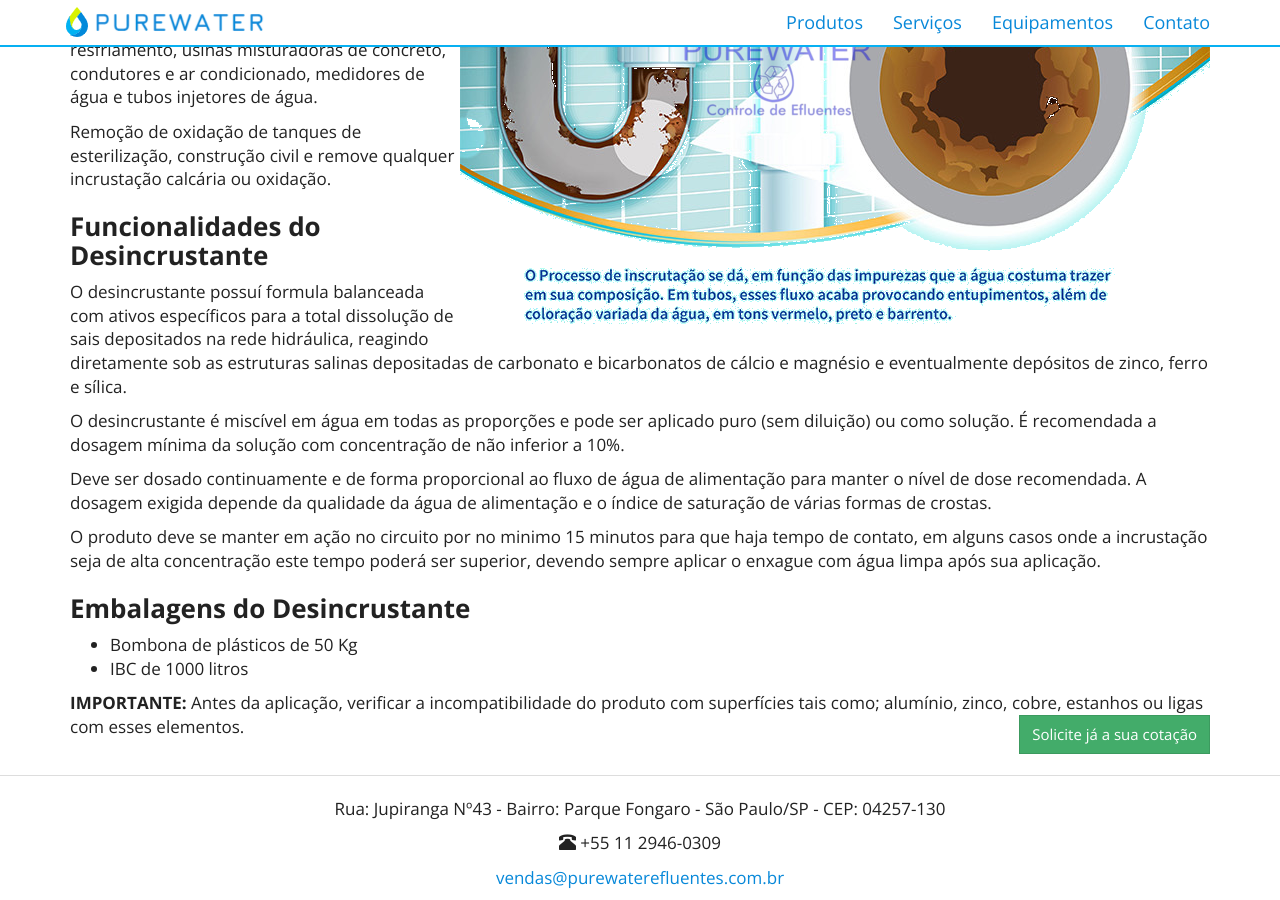
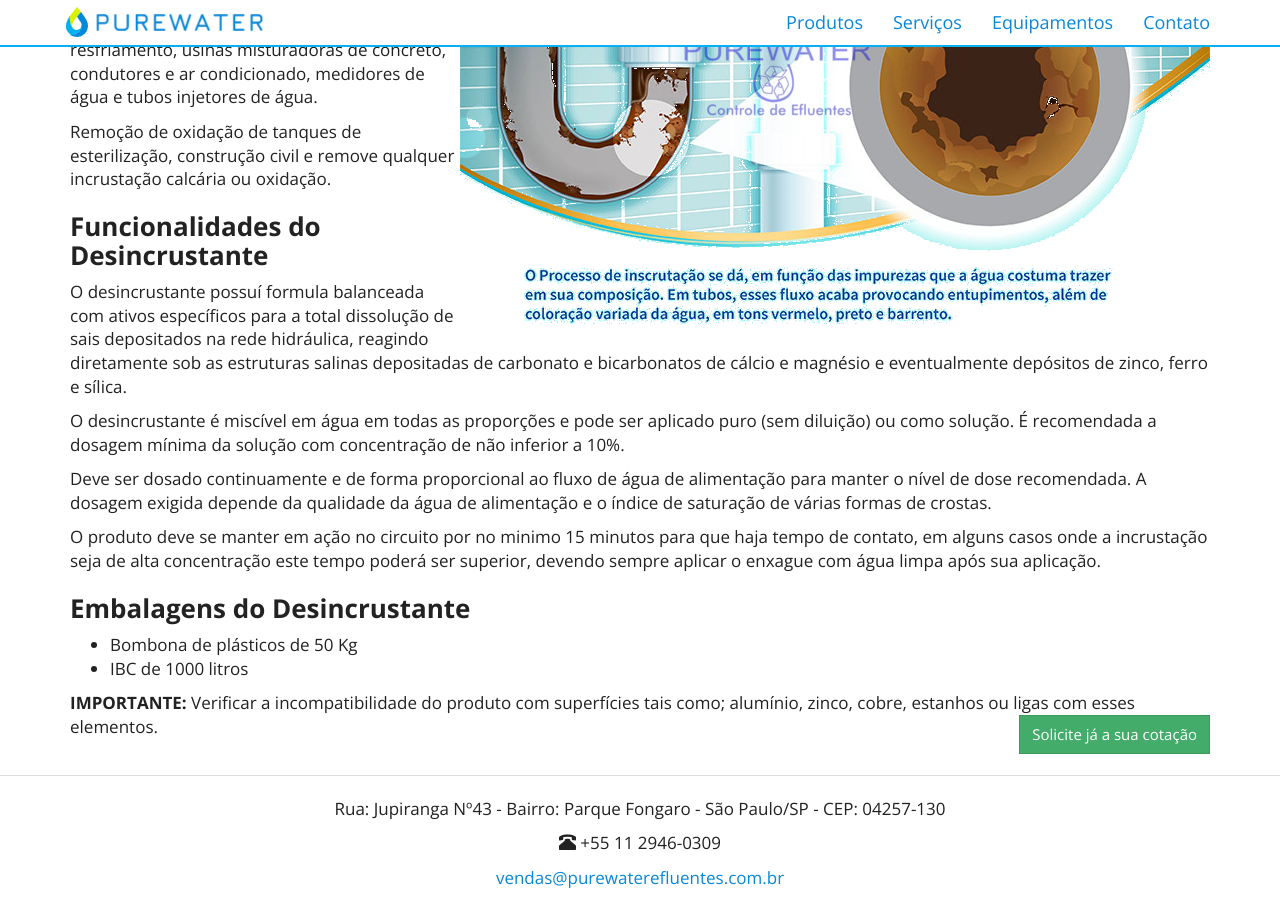
Before and after one commit to purewaterefluentes/purewaterefluentes.github.io, a Jekyll site: the page built from produtos/desincrustante.md, in a window 1280 px wide and 900 px high, scrolled down 856 px. Built offline with Jekyll 4.4.1, drawn with Linux system fonts in a browser that asks for light colours; nearby versions of some CDN libraries; library files that are not in the unit come from our copies.

Commit message:
Update desincrustante.md

```diff
--- a/produtos/desincrustante.md
+++ b/produtos/desincrustante.md
@@ -17,7 +17,7 @@
 
 Sendo usado como recirculação para limpeza de equipamentos dispensa demoradas operações de desmontagem hidráulica.
 
-<img class="img-responsive pull-right" style="max-width: 80%;" src="../../website/images/Desincrustante_tubulação_agua.png" alt="Desincrustante">
+<img class="img-responsive pull-right" style="max-width: 90%;" src="../../website/images/Desincrustante_tubulação_agua.png" alt="Desincrustante">
 
 
 ### **Indicações de uso do Desincrustante**
@@ -44,4 +44,4 @@
 - IBC de 1000 litros
 
 
-**IMPORTANTE:** Antes da aplicação, verificar a incompatibilidade do produto com superfícies tais como; alumínio, zinco, cobre, estanhos ou ligas com esses elementos.
+**IMPORTANTE:** Verificar a incompatibilidade do produto com superfícies tais como; alumínio, zinco, cobre, estanhos ou ligas com esses elementos.
```
